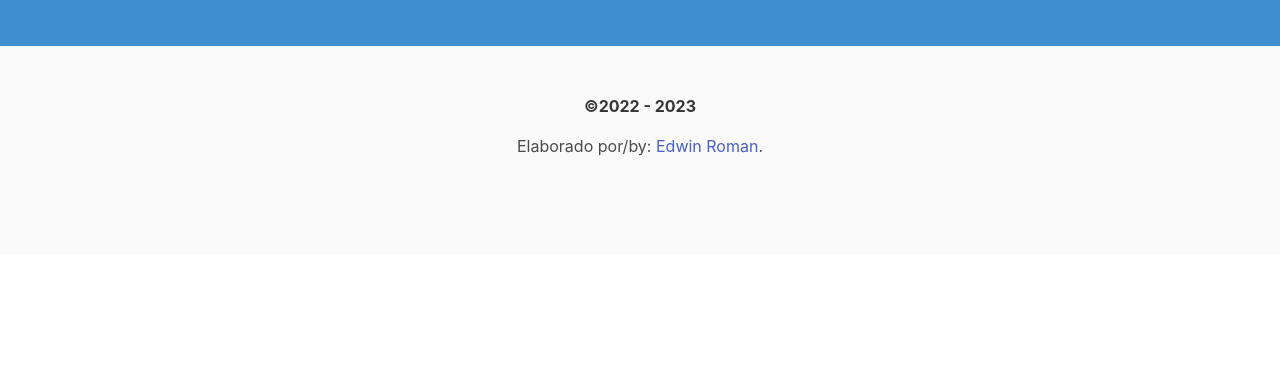
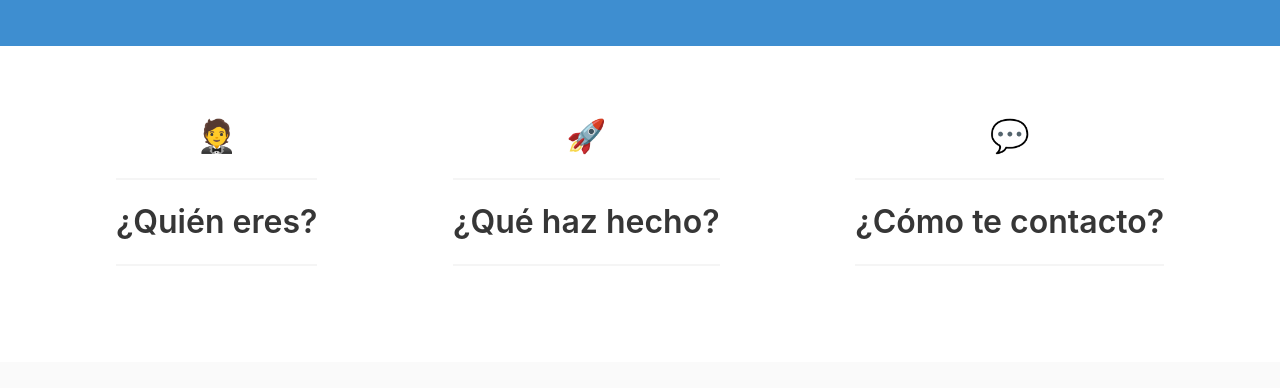
Before and after one commit to Edwinroman30/Portfolio, a React (Vite) app: page / in a window 1280 px wide. Shown: the part 699-1087 px from the top of the page. Before the commit the page ends 953 px from the top, so only its background shows below. Built offline with nearby package versions, Linux system fonts and the light colour scheme.

Commit message:
Common possible questions section incluted
This part was introduced with the purpose of filling the empty index page but also give the user a more interactive way of navigation

```diff
--- a/src/pages/HomePage.tsx
+++ b/src/pages/HomePage.tsx
@@ -61,6 +61,42 @@ function HomePage() {
           </div>
       </section>
 
+      <section className='section my-5'>
+         <article className='level'>
+            <div className="level-item has-text-centered">
+              <Link to={"/sobre-mi"}>
+                <p className="title">
+                🤵
+                </p>
+                <hr />
+                <p className='title'>¿Quién eres?</p>
+                <hr />
+              </Link>
+            </div>
+
+            <div className="level-item has-text-centered">
+              <Link to={"/portafolio"}>
+                <p className="title">
+                🚀
+                </p>
+                <hr />
+                <p className='title'>¿Qué haz hecho?</p>
+                <hr />
+              </Link>
+            </div>
+
+            <div className="level-item has-text-centered">
+              <Link to='/contacto'>
+                <p className="title">
+                  💬
+                </p>
+                <hr />
+                <p className='title'>¿Cómo te contacto?</p>
+                <hr />
+              </Link>
+            </div>
+         </article>
+      </section>
 
     </div>
   )
```
